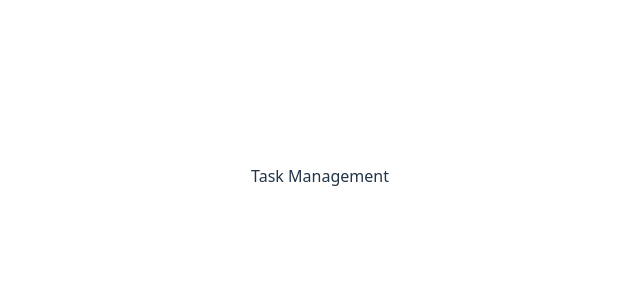
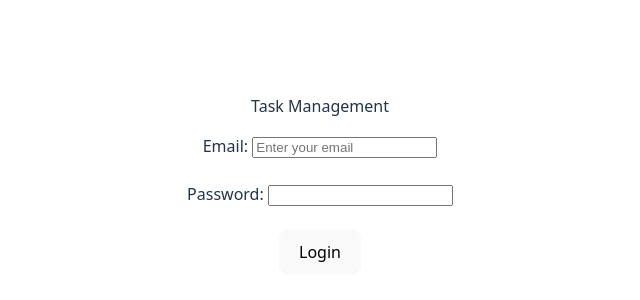
Before and after one commit to dvadnere-debug/Task-Management, a React (Vite) app: page / in a window 1280 px wide. Shown: the part 224-524 px from the top of the page, without its empty margins (320-960 px from the left). Built offline with nearby package versions, Linux system fonts and the light colour scheme.

Commit message:
added a login feature

```diff
--- a/package.json
+++ b/package.json
@@ -11,7 +11,8 @@
   },
   "dependencies": {
     "react": "^19.2.0",
-    "react-dom": "^19.2.0"
+    "react-dom": "^19.2.0",
+    "react-hook-form": "^7.71.1"
   },
   "devDependencies": {
     "@eslint/js": "^9.39.1",
--- a/src/App.jsx
+++ b/src/App.jsx
@@ -1,7 +1,11 @@
 import "./App.css";
-
+import Form from "./components/Form";
 function App() {
-  return <></>;
+  return (
+    <>
+      <Form />
+    </>
+  );
 }
 
 export default App;
--- /dev/null
+++ b/src/components/Form.jsx
@@ -0,0 +1,35 @@
+import React from "react";
+import { useForm } from "react-hook-form";
+
+export default function Form() {
+  const {
+    register,
+    handleSubmit,
+    formState: { errors },
+  } = useForm();
+
+  const onSubmit = (data) => console.log("submitting the form", data);
+
+  return (
+    <form onSubmit={handleSubmit(onSubmit)}>
+      <div>
+        <label> Email: </label>
+        <input
+          placeholder="Enter your email"
+          {...register("email", {
+            required: true,
+            minLength: { value: 3, message: "Min length atleast 3" },
+          })}
+        />
+        {errors.email && <p>{errors.email.message}</p>}
+      </div>
+      <br />
+      <div>
+        <label> Password: </label>
+        <input {...register("password", { required: true, maxLength: 15 })} />
+      </div>
+      <br />
+      <button type="submit">Login</button>
+    </form>
+  );
+}
```
Also changed, not shown: 1 other file (tests, documents, lock files or other folders).
